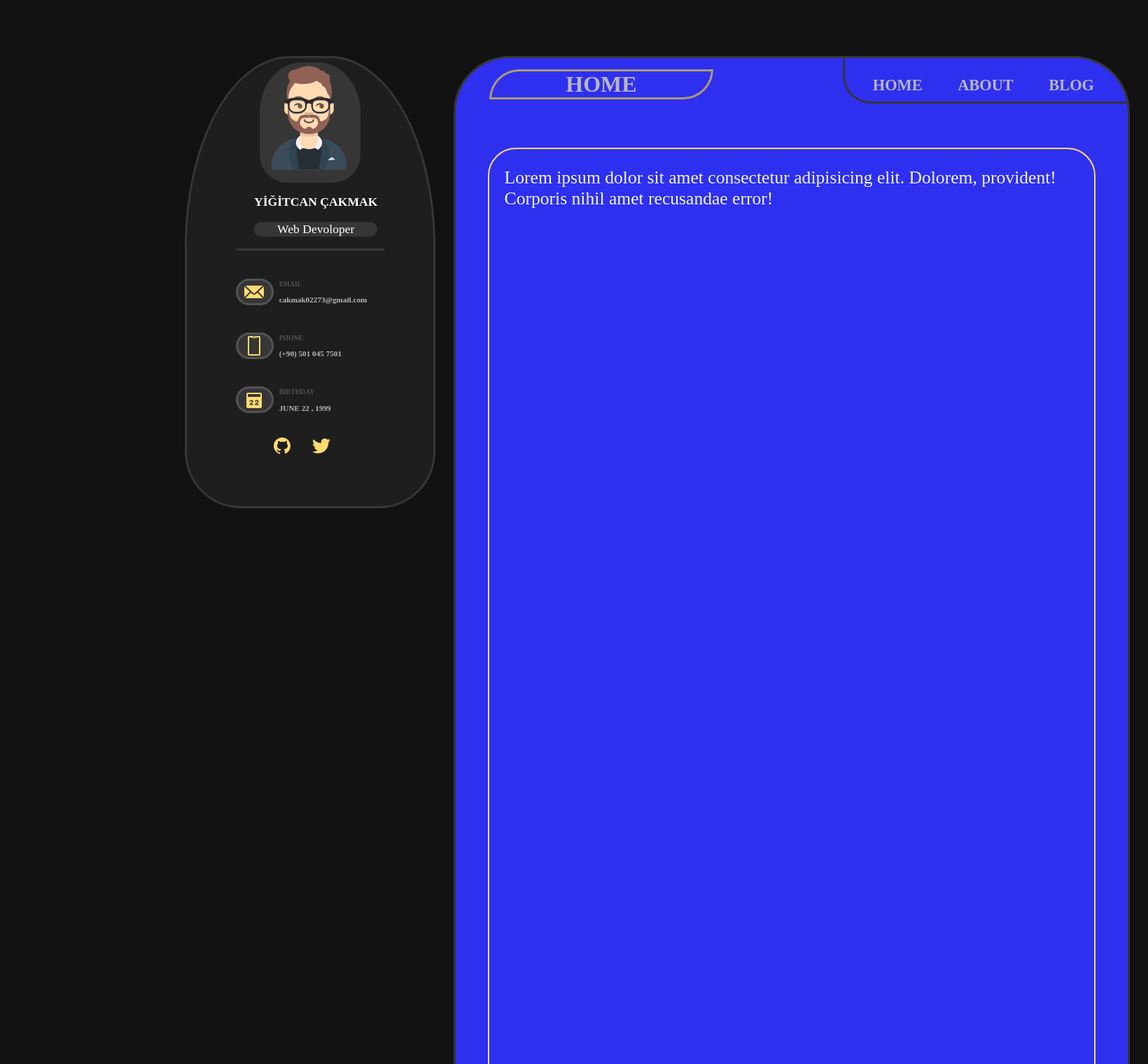
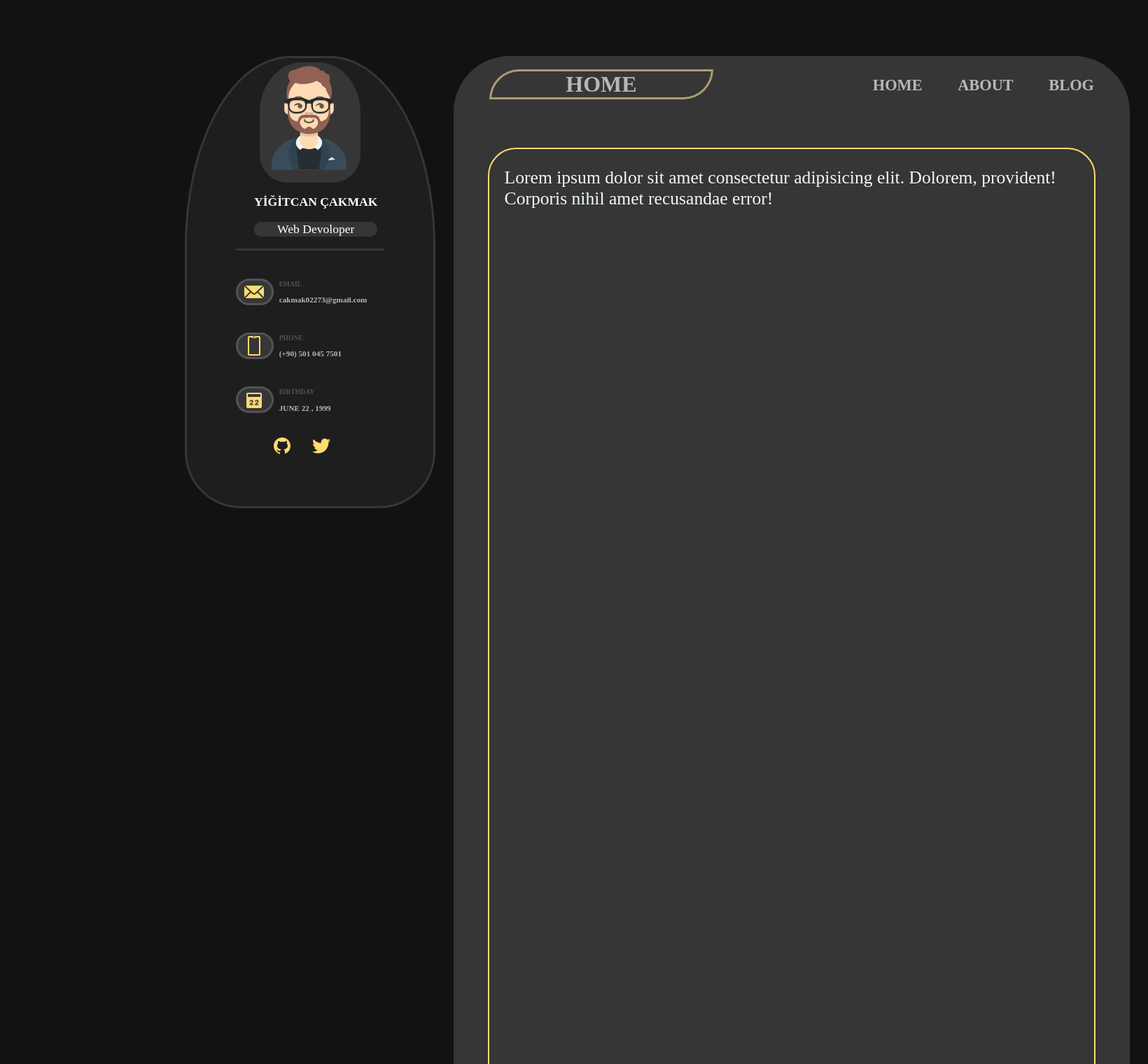
Before and after one commit to ygtcncakmak/django_cv, a Django app: page / in a window 1640 px wide. Shown: the top 1520 px of the page at 70% size. Run offline with Django 4.2, Linux system fonts and the light colour scheme; some libraries are stand-ins or nearby versions.

```diff
--- a/Cv/static/css/home_info_style.css
+++ b/Cv/static/css/home_info_style.css
@@ -3,7 +3,7 @@
     margin-top: 5rem;
     width: 60rem;
     height: 129rem;
-    background-color: #2f2ff0;
+    background-color: #363636;
     border-radius: 80px;
     -webkit-border-radius: 80px;
     -moz-border-radius: 80px;
```
Also changed, not shown: 2 other files.
